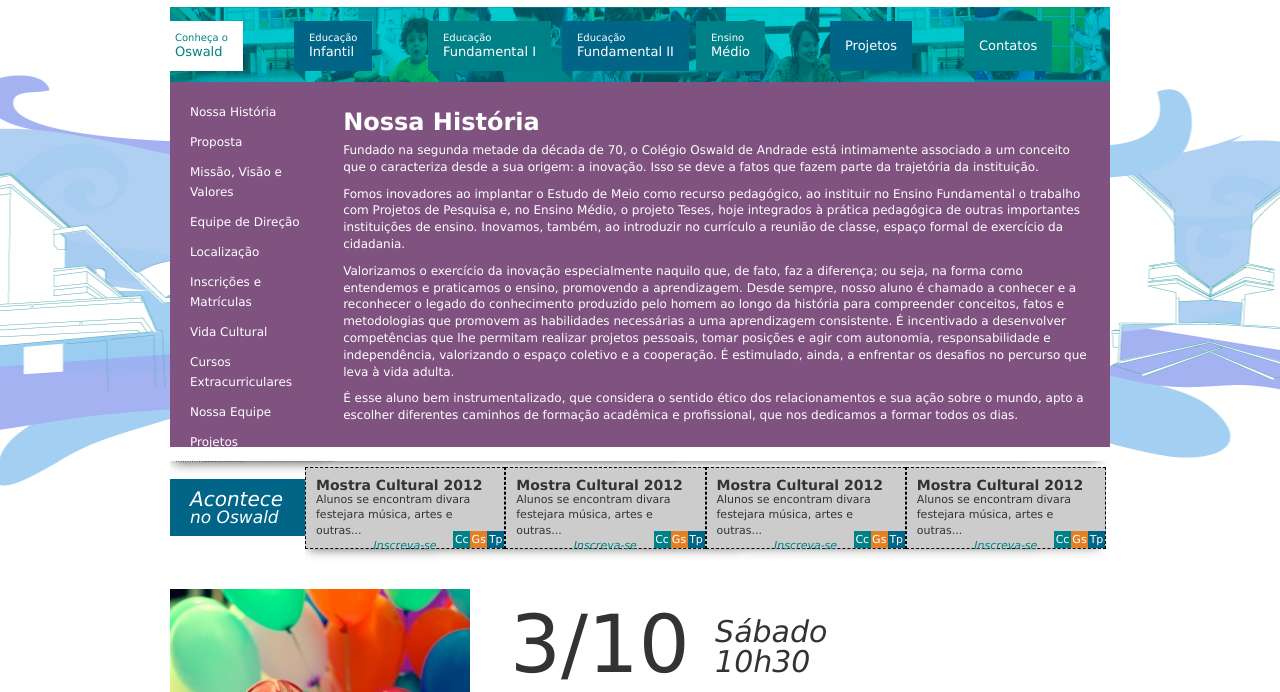
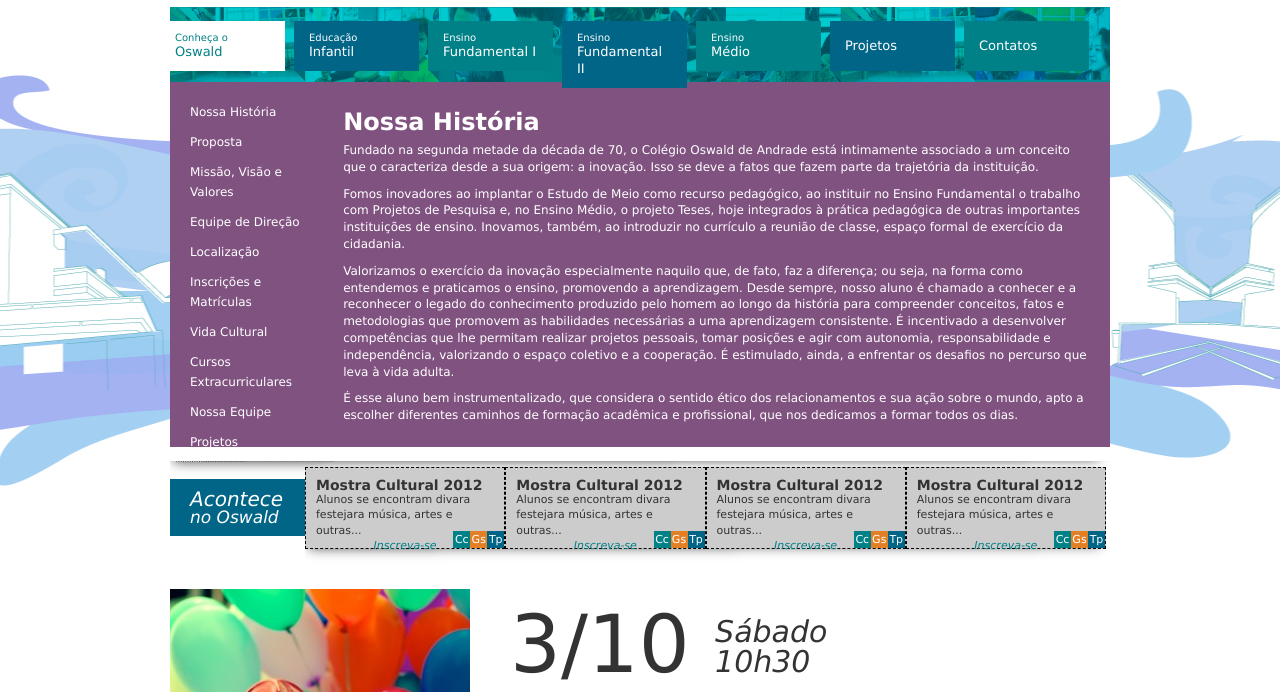
Before and after one commit to agenciafreela/colegio_oswald, a plain HTML site: page index.html in a window 1280 px wide. Shown: the part 108-800 px from the top of the page. Drawn offline with nearby package versions, Linux system fonts and the light colour scheme.

Commit message:
changes in header nav

```diff
--- a/index.html
+++ b/index.html
@@ -74,8 +74,8 @@
                     <li><a href="" class="actived"><small>Conheça o</small> Oswald</a></li>
                     <!-- Actived Link -->
                     <li><a href=""><small>Educação</small> Infantil</a></li>
-                    <li><a href=""><small>Educação</small> Fundamental I</a></li>
-                    <li><a href=""><small>Educação</small> Fundamental II</a></li>
+                    <li><a href=""><small>Ensino</small> Fundamental I</a></li>
+                    <li><a href=""><small>Ensino</small> Fundamental II</a></li>
                     <li><a href=""><small>Ensino</small> Médio</a></li>
                     <li><a href="" class="middle-text">Projetos</a></li>
                     <li><a href="" class="middle-text">Contatos</a></li>
--- a/less/header.less
+++ b/less/header.less
@@ -42,6 +42,7 @@ header#header{
 					font-size: 13px;
 					transition: 0.2s;
 					-webkit-transition: 0.2s;
+					width: 95px;
 
 					small{
 						font-size: 10px;
```
Also changed, not shown: css/application.css.
